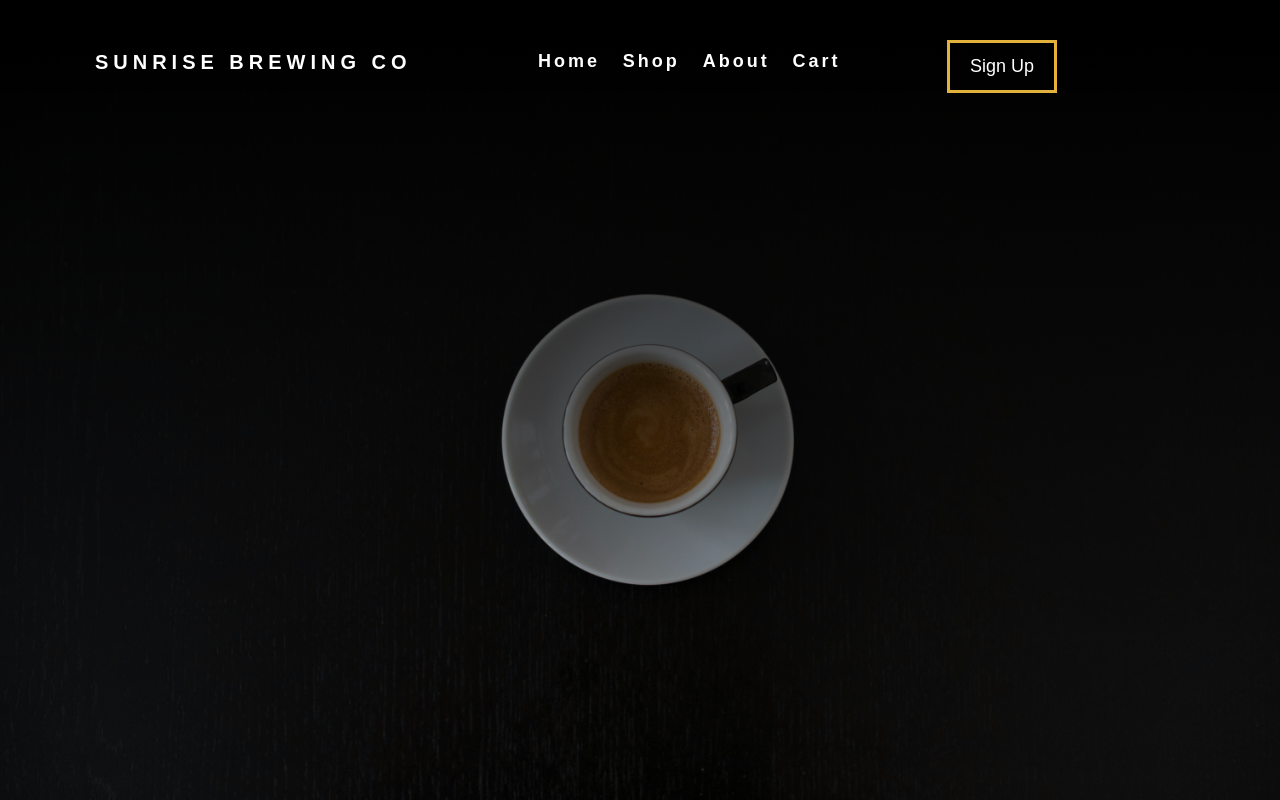
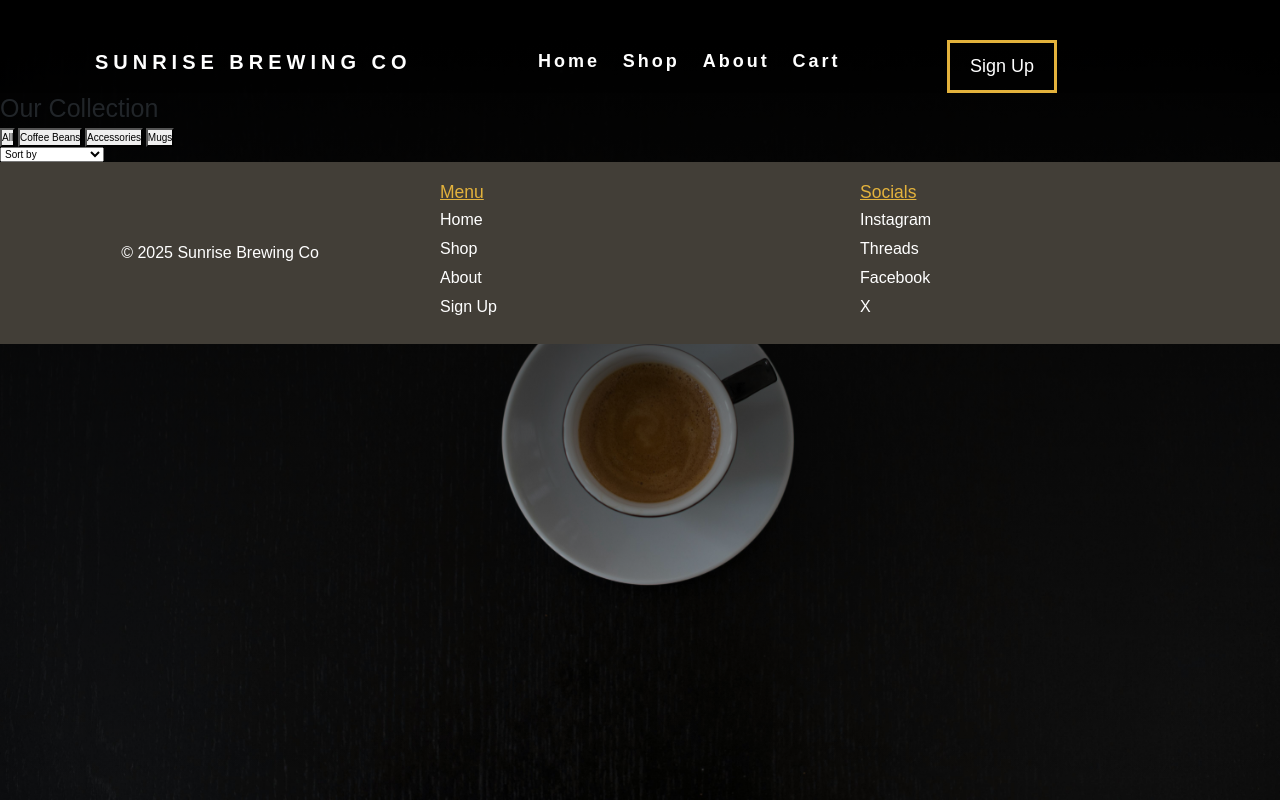
Before and after one commit to e-salgado/SunriseBrewingCo, a plain HTML site: page shop.html in a window 1280 px wide. Drawn offline with nearby package versions, Linux system fonts and the light colour scheme.

Commit message:
Update shop.html
created shop page

```diff
--- a/shop.html
+++ b/shop.html
@@ -8,10 +8,8 @@
     <meta name="robots" content="index,follow">
     <link href="https://cdn.jsdelivr.net/npm/bootstrap@5.3.8/dist/css/bootstrap.min.css" rel="stylesheet"
         integrity="sha384-sRIl4kxILFvY47J16cr9ZwB07vP4J8+LH7qKQnuqkuIAvNWLzeN8tE5YBujZqJLB" crossorigin="anonymous">
-    <link rel="stylesheet" href="./style/style.css">
+        <link rel="stylesheet" href="style/style.css">
     <title>Shop</title>
-</head>
-
 <body>
     <!--Nav Bar-->
     <header class="main-head">
@@ -28,5 +26,51 @@
             <a href="./signup.html"><button class="nav-btn">Sign Up</button></a>
         </nav>
     </header>
+    <div class="product-container">
+        <header class="product-head">
+            <h1>Our Collection</h1>
+        </header>
 
+        <div class="controls">
+            <div class="filters">
+                <button class="filter-btn active" data-category="all">All</button>
+                <button class="filter-btn" data-category="beans">Coffee Beans</button>
+                <button class="filter-btn" data-category="accessories">Accessories</button>
+                <button class="filter-btn" data-category="mugs">Mugs</button>
+            </div>
+            <div class="sort">
+                <select class="sort-select" id="sort">
+                    <option value="default">Sort by</option>
+                    <option value="asc">Price: Low to High</option>
+                    <option value="desc">Price: High to Low</option>
+                </select>
+            </div>
+    </div>
+
+    <div class="product-grid" id="productGrid">
+        <!-- Products will go here -->
+    </div>
+    </div>
+    <!--Footer-->
+    <footer class="footer-grid">
+        <p>&copy; 2025 Sunrise Brewing Co</p>
+        <ul class="footer-col">
+            <h3>Menu</h3>
+            <li><a href="./index.html">Home</a></li>
+            <li><a href="">Shop</a></li>
+            <li><a href="">About</a></li>
+            <li><a href="./signup.html">Sign Up</a></li>
+        </ul>
+        <ul class="footer-col">
+            <h3>Socials</h3>
+            <li><a href="">Instagram</a></li>
+            <li><a href="">Threads</a></li>
+            <li><a href="">Facebook</a></li>
+            <li><a href="">X</a></li>
+        </ul>
+    </footer>
+
+    <script src="./script.js"></script>
 </body>
+
+</html>
```
